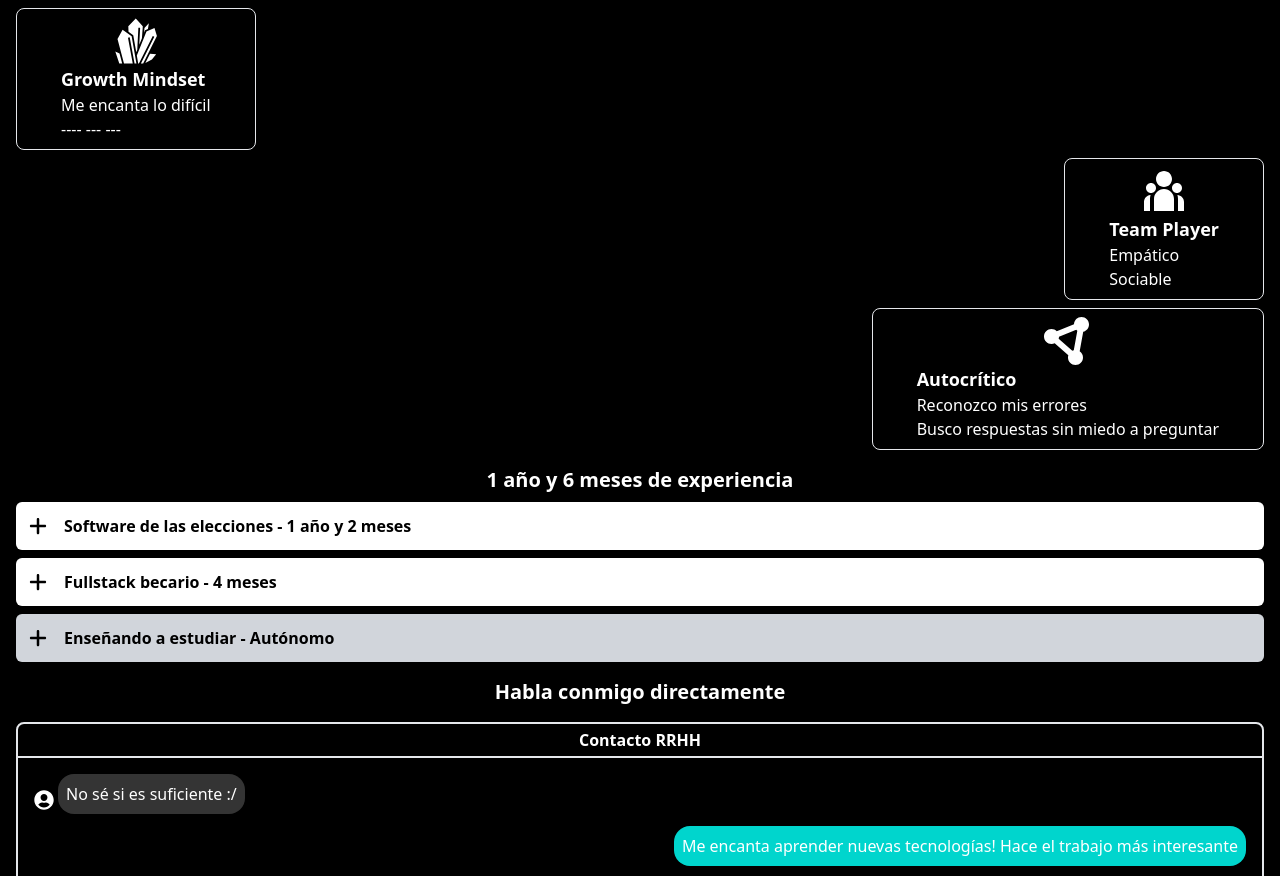
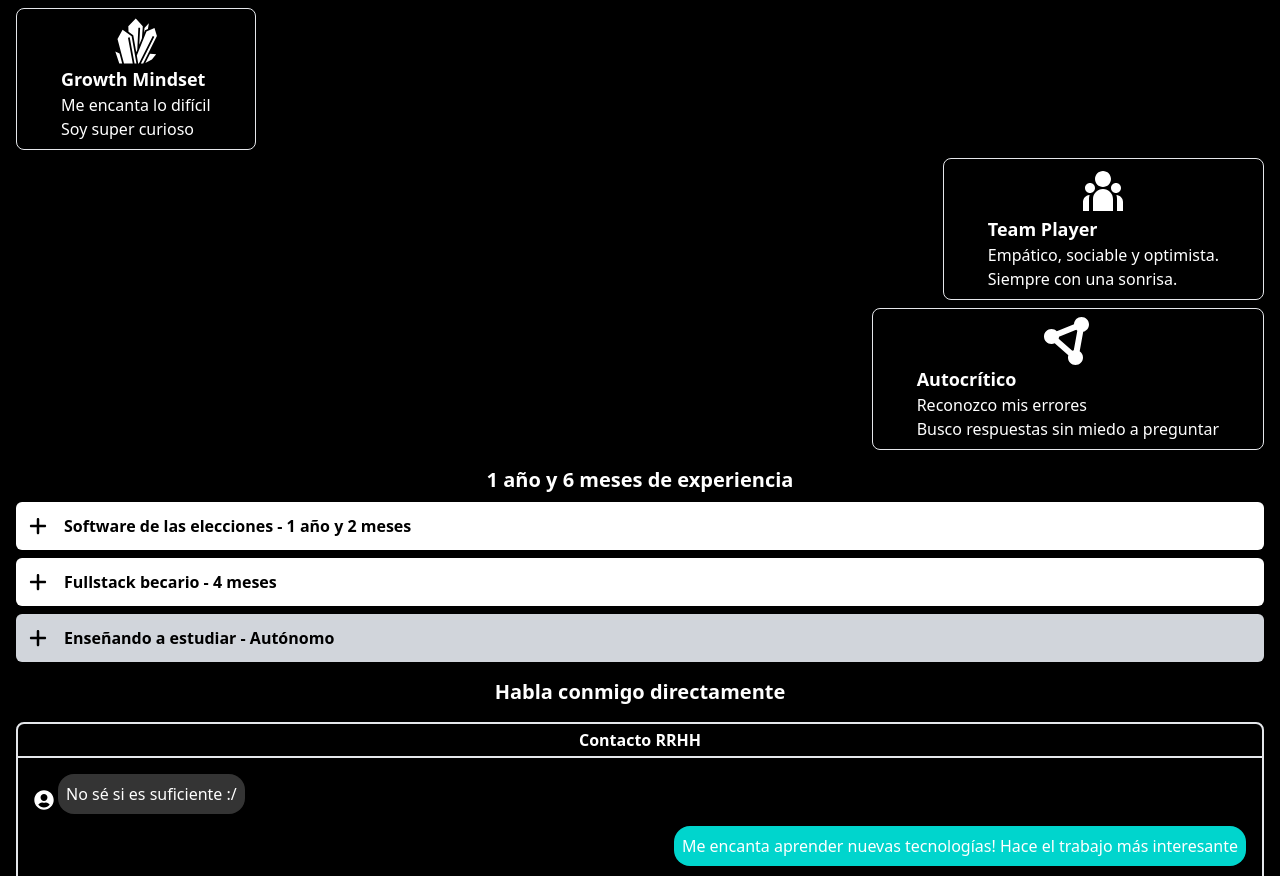
Before and after one commit to Kikemaji/resume, a Next.js app: page / in a window 1280 px wide. Shown: the part 849-1725 px from the top of the page. Built offline with nearby package versions, Linux system fonts and the light colour scheme.

Commit message:
Text changes on why me section

```diff
--- a/src/app/page.tsx
+++ b/src/app/page.tsx
@@ -160,15 +160,15 @@ export default function Home() {
             <div className="px-5">
               <h4 className="text-lg font-semibold">Growth Mindset</h4>
               <p>Me encanta lo difícil </p>
-              <p>---- --- --- </p>
+              <p>Soy super curioso </p>
             </div>
           </div>
           <div className="ml-auto flex w-fit items-center rounded-lg border border-border px-6 py-2 md:flex-col">
             <RiTeamFill className="h-12 w-12 text-white" />
             <div className="px-5">
               <h4 className="text-lg font-semibold">Team Player</h4>
-              <p>Empático</p>
-              <p>Sociable</p>
+              <p>Empático, sociable y optimista.</p>
+              <p>Siempre con una sonrisa.</p>
             </div>
           </div>
           <div className="ml-auto flex w-fit items-center rounded-lg border border-border px-6 py-2 md:flex-col">
```
